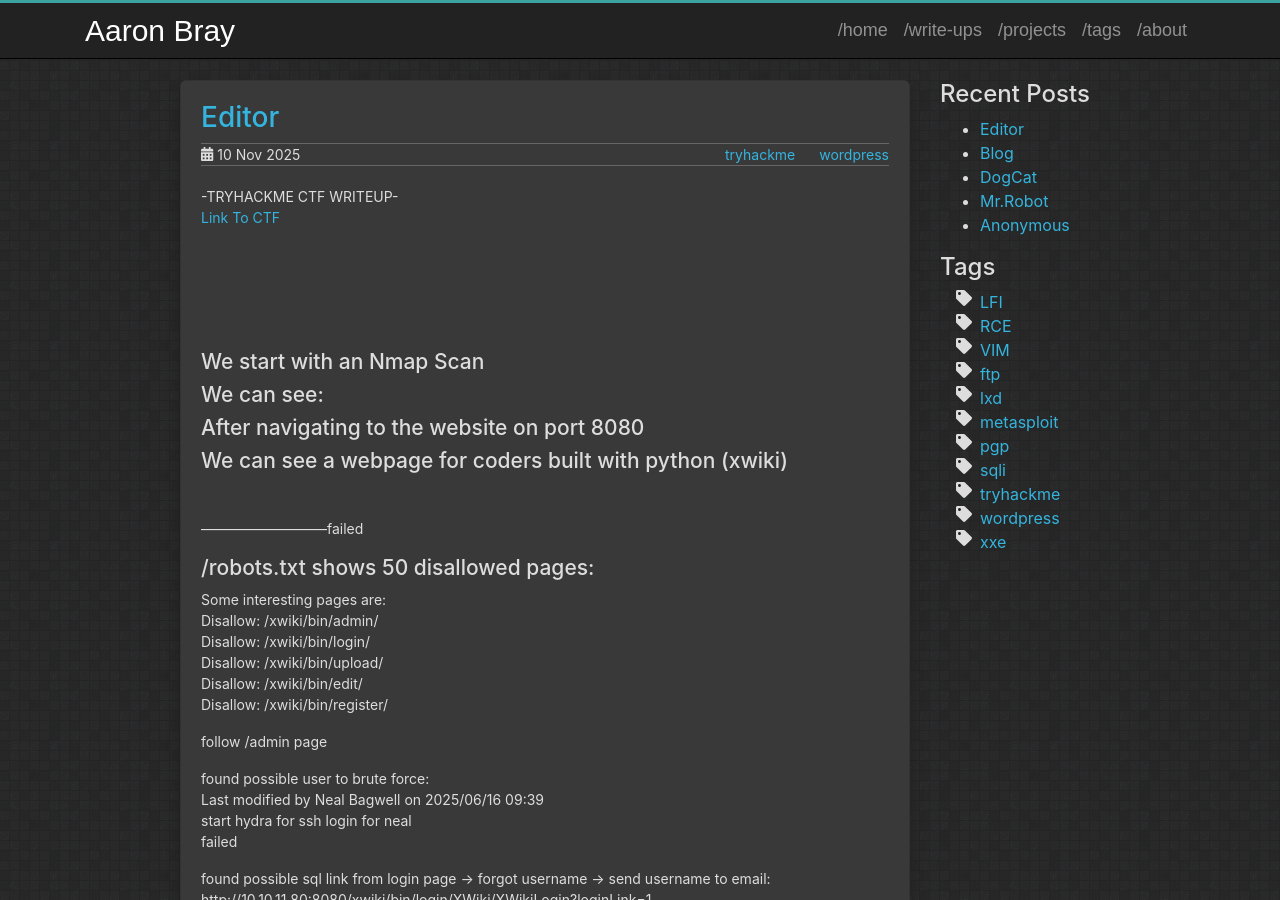
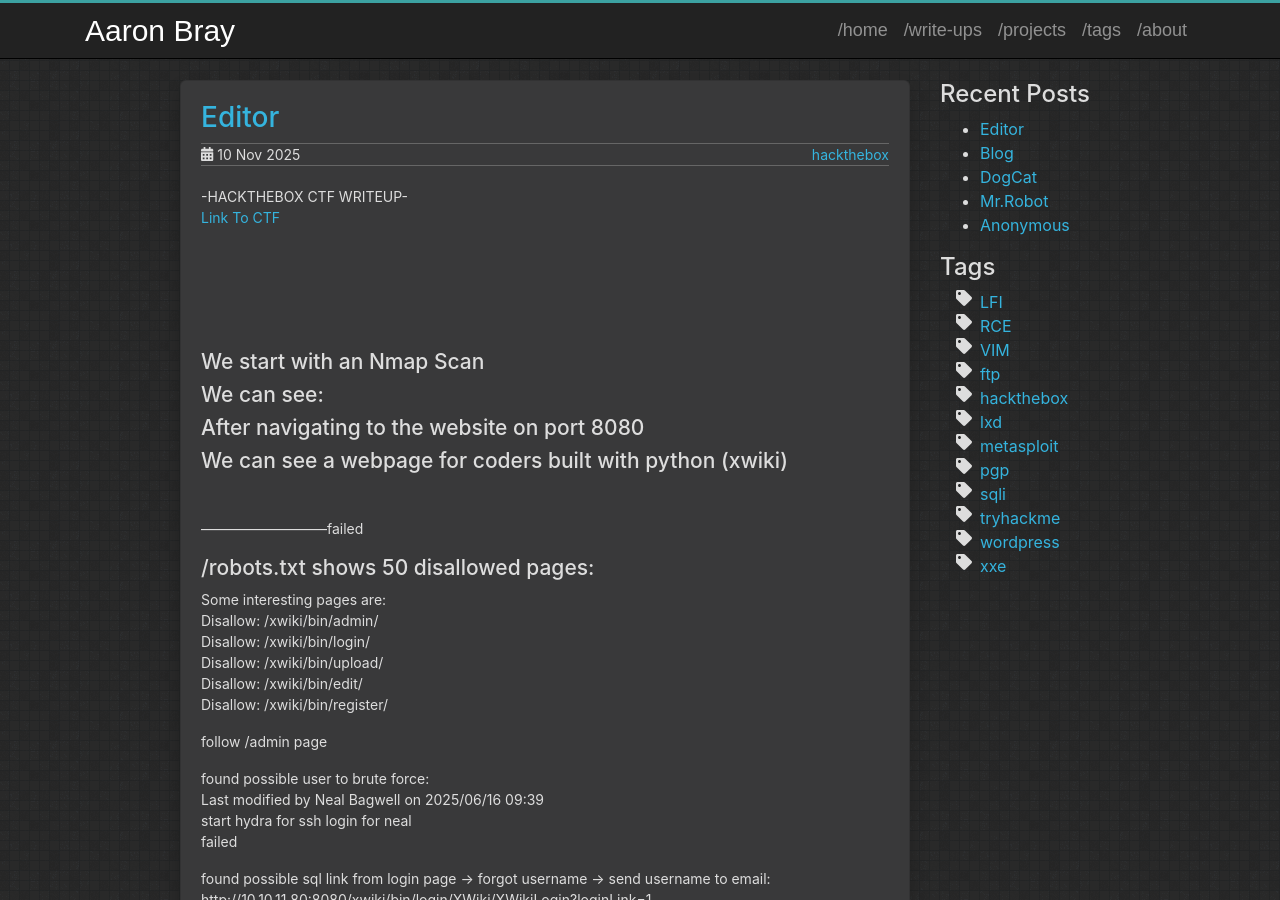
Before and after one commit to AaronBray/AaronBray.github.io, a Jekyll site: the page built from _posts/2002-11-10-Editor.md, in a window 1280 px wide and 900 px high. Built offline with Jekyll 4.4.1, drawn with Linux system fonts in a browser that asks for light colours.

Commit message:
Update 2002-11-10-Editor.md

```diff
--- a/_posts/2002-11-10-Editor.md
+++ b/_posts/2002-11-10-Editor.md
@@ -2,12 +2,12 @@
 layout: post
 title: Editor
 date:   2025-11-10 11:05
-description: TryHackMe Mr. Robot CTF Write-Up
-tags: tryhackme wordpress
+description: HacktheBox Editor CTF Write-Up
+tags: hackthebox
 comments: false
 ---
--TRYHACKME CTF WRITEUP-
-[Link To CTF](https://tryhackme.com/room/mrrobot)
+-HACKTHEBOX CTF WRITEUP-
+[Link To CTF]()
 <br>
 <br>
 <br>
```
